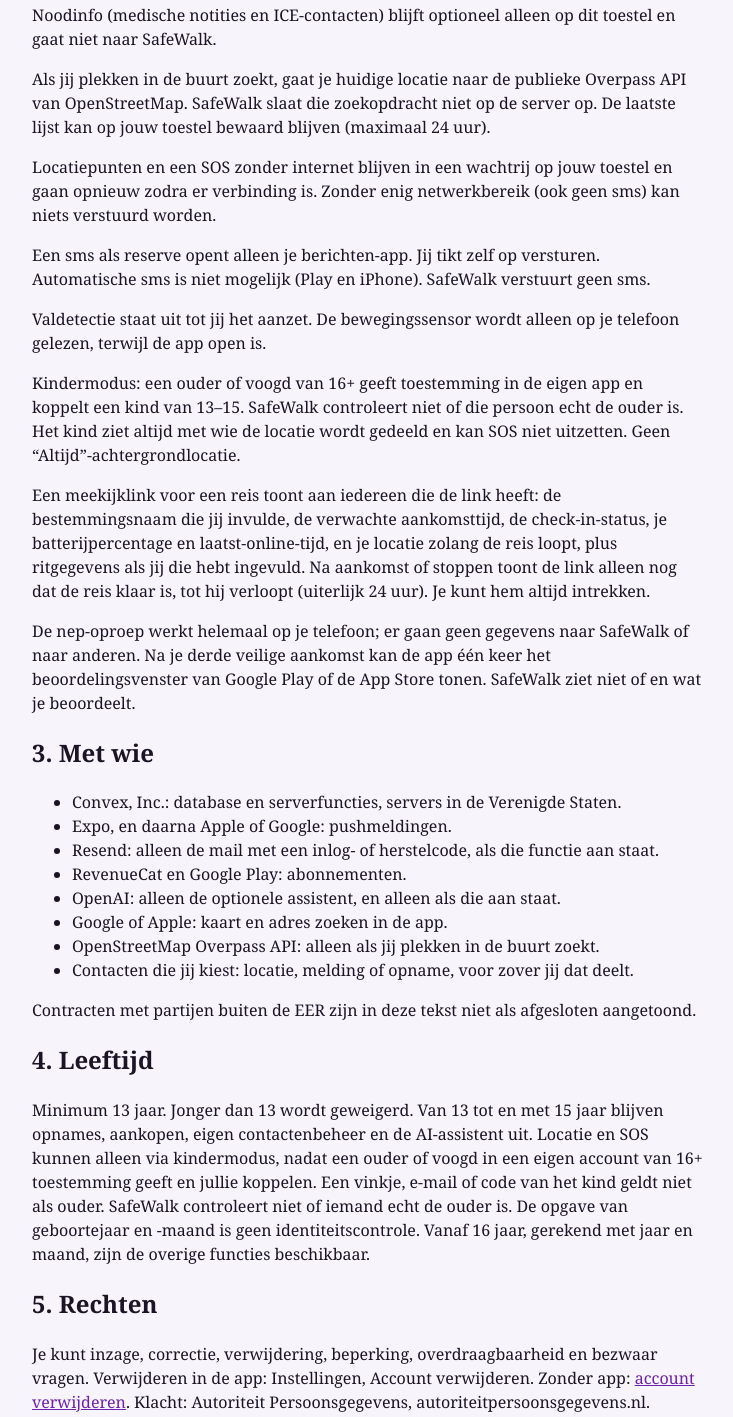
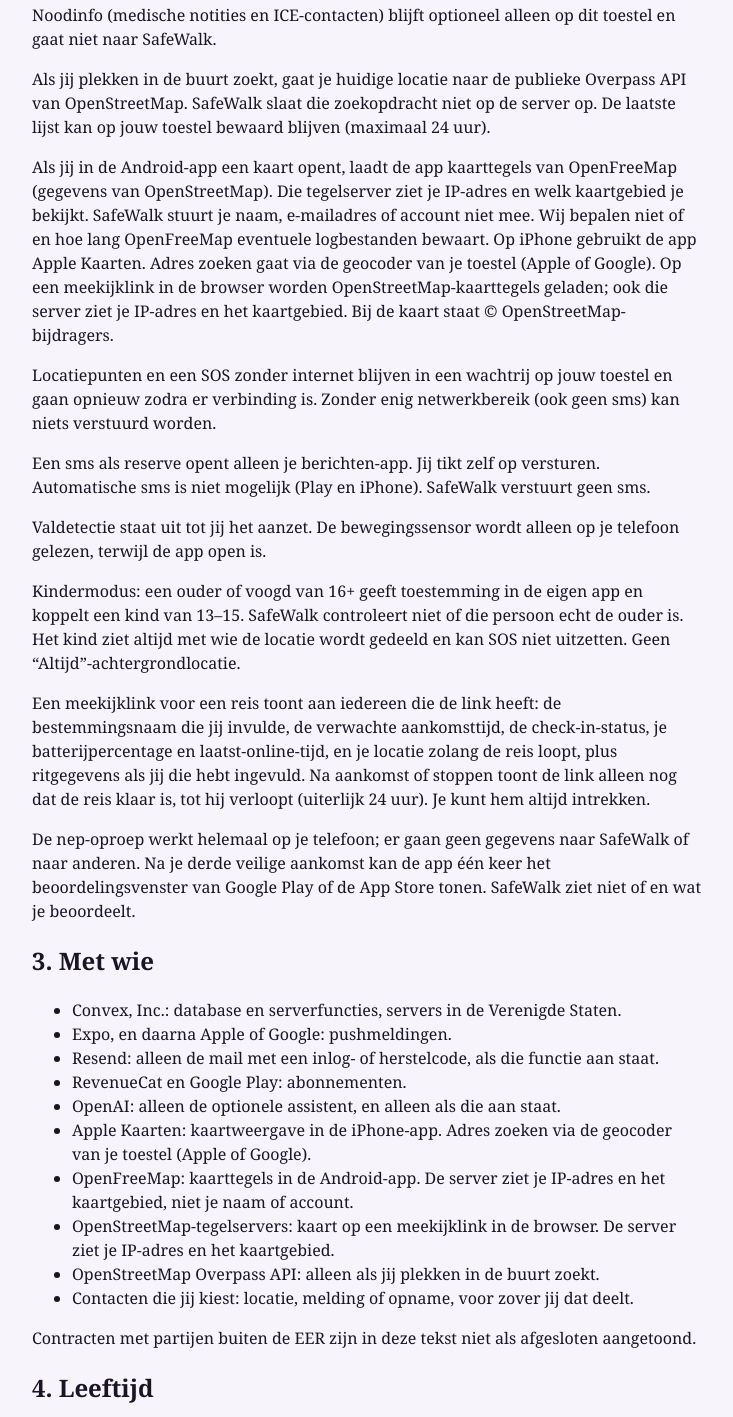
Before and after one commit to kevmelv22-a11y/safewalk-legal, a plain HTML site: page privacy.html in a window 1280 px wide. Shown: the part 2820-4237 px from the top of the page, without its empty margins (272-1005 px from the left). Drawn offline with Linux system fonts and the light colour scheme.

Commit message:
Privacybeleid: OpenFreeMap-kaarttegels op Android en OSM-tegels op meekijklink
De app gebruikt op Android geen Google Maps meer. Kaarttegels komen van
OpenFreeMap (gegevens van OpenStreetMap); die server ziet IP-adres en
kaartgebied, niet naam of account. iPhone blijft Apple Kaarten gebruiken.
Ook de bestaande meekijklink-tegels staan nu eerlijk in de tekst.
Deze wijziging is nog niet gepubliceerd op de live privacypagina.

```diff
--- a/privacy.html
+++ b/privacy.html
@@ -48,6 +48,7 @@
   <p>Wij verkopen geen gegevens en tonen geen advertenties.</p>
   <p>Noodinfo (medische notities en ICE-contacten) blijft optioneel alleen op dit toestel en gaat niet naar SafeWalk.</p>
   <p>Als jij plekken in de buurt zoekt, gaat je huidige locatie naar de publieke Overpass API van OpenStreetMap. SafeWalk slaat die zoekopdracht niet op de server op. De laatste lijst kan op jouw toestel bewaard blijven (maximaal 24 uur).</p>
+  <p>Als jij in de Android-app een kaart opent, laadt de app kaarttegels van OpenFreeMap (gegevens van OpenStreetMap). Die tegelserver ziet je IP-adres en welk kaartgebied je bekijkt. SafeWalk stuurt je naam, e-mailadres of account niet mee. Wij bepalen niet of en hoe lang OpenFreeMap eventuele logbestanden bewaart. Op iPhone gebruikt de app Apple Kaarten. Adres zoeken gaat via de geocoder van je toestel (Apple of Google). Op een meekijklink in de browser worden OpenStreetMap-kaarttegels geladen; ook die server ziet je IP-adres en het kaartgebied. Bij de kaart staat © OpenStreetMap-bijdragers.</p>
   <p>Locatiepunten en een SOS zonder internet blijven in een wachtrij op jouw toestel en gaan opnieuw zodra er verbinding is. Zonder enig netwerkbereik (ook geen sms) kan niets verstuurd worden.</p>
   <p>Een sms als reserve opent alleen je berichten-app. Jij tikt zelf op versturen. Automatische sms is niet mogelijk (Play en iPhone). SafeWalk verstuurt geen sms.</p>
   <p>Valdetectie staat uit tot jij het aanzet. De bewegingssensor wordt alleen op je telefoon gelezen, terwijl de app open is.</p>
@@ -62,7 +63,9 @@
     <li>Resend: alleen de mail met een inlog- of herstelcode, als die functie aan staat.</li>
     <li>RevenueCat en Google Play: abonnementen.</li>
     <li>OpenAI: alleen de optionele assistent, en alleen als die aan staat.</li>
-    <li>Google of Apple: kaart en adres zoeken in de app.</li>
+    <li>Apple Kaarten: kaartweergave in de iPhone-app. Adres zoeken via de geocoder van je toestel (Apple of Google).</li>
+    <li>OpenFreeMap: kaarttegels in de Android-app. De server ziet je IP-adres en het kaartgebied, niet je naam of account.</li>
+    <li>OpenStreetMap-tegelservers: kaart op een meekijklink in de browser. De server ziet je IP-adres en het kaartgebied.</li>
     <li>OpenStreetMap Overpass API: alleen als jij plekken in de buurt zoekt.</li>
     <li>Contacten die jij kiest: locatie, melding of opname, voor zover jij dat deelt.</li>
   </ul>
```
